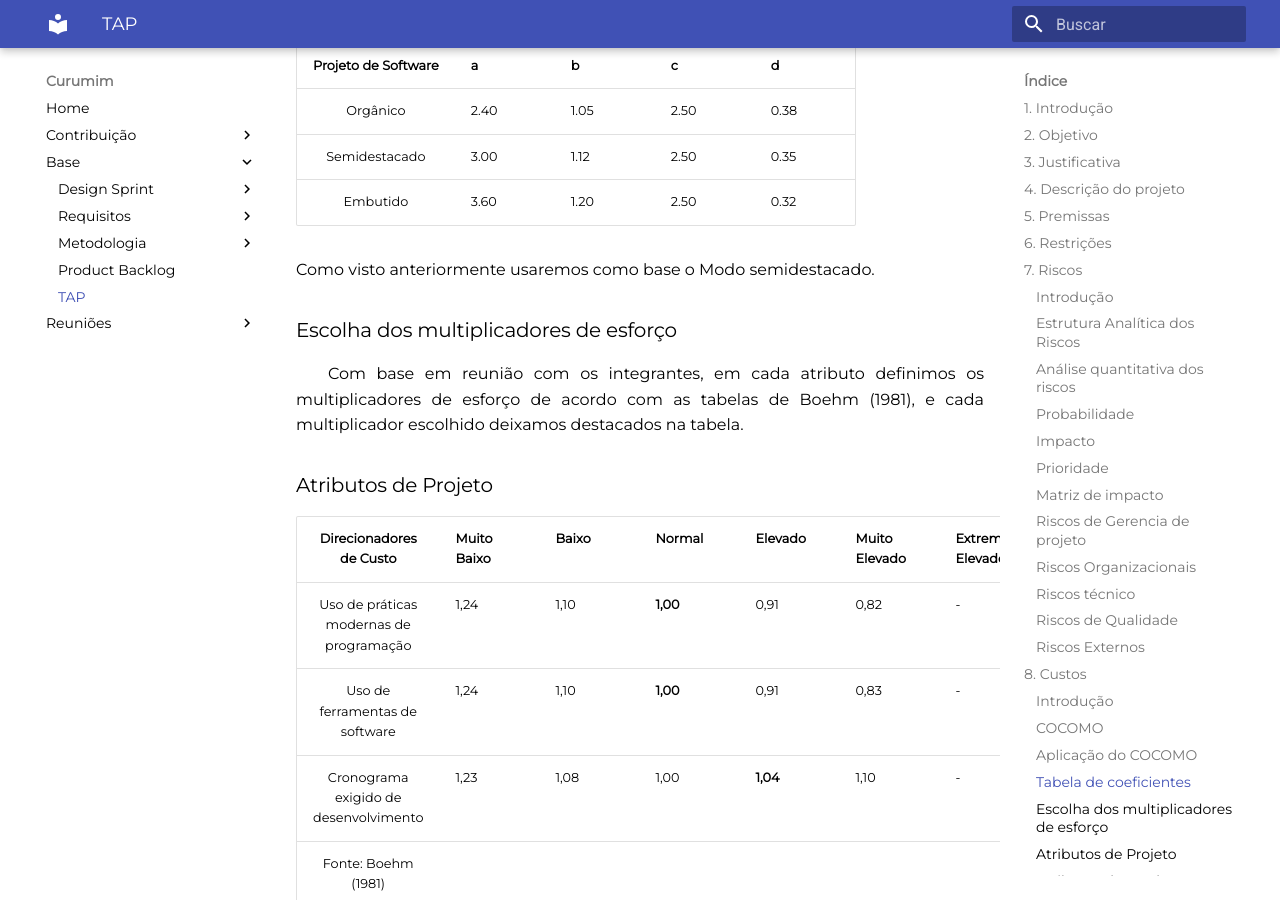
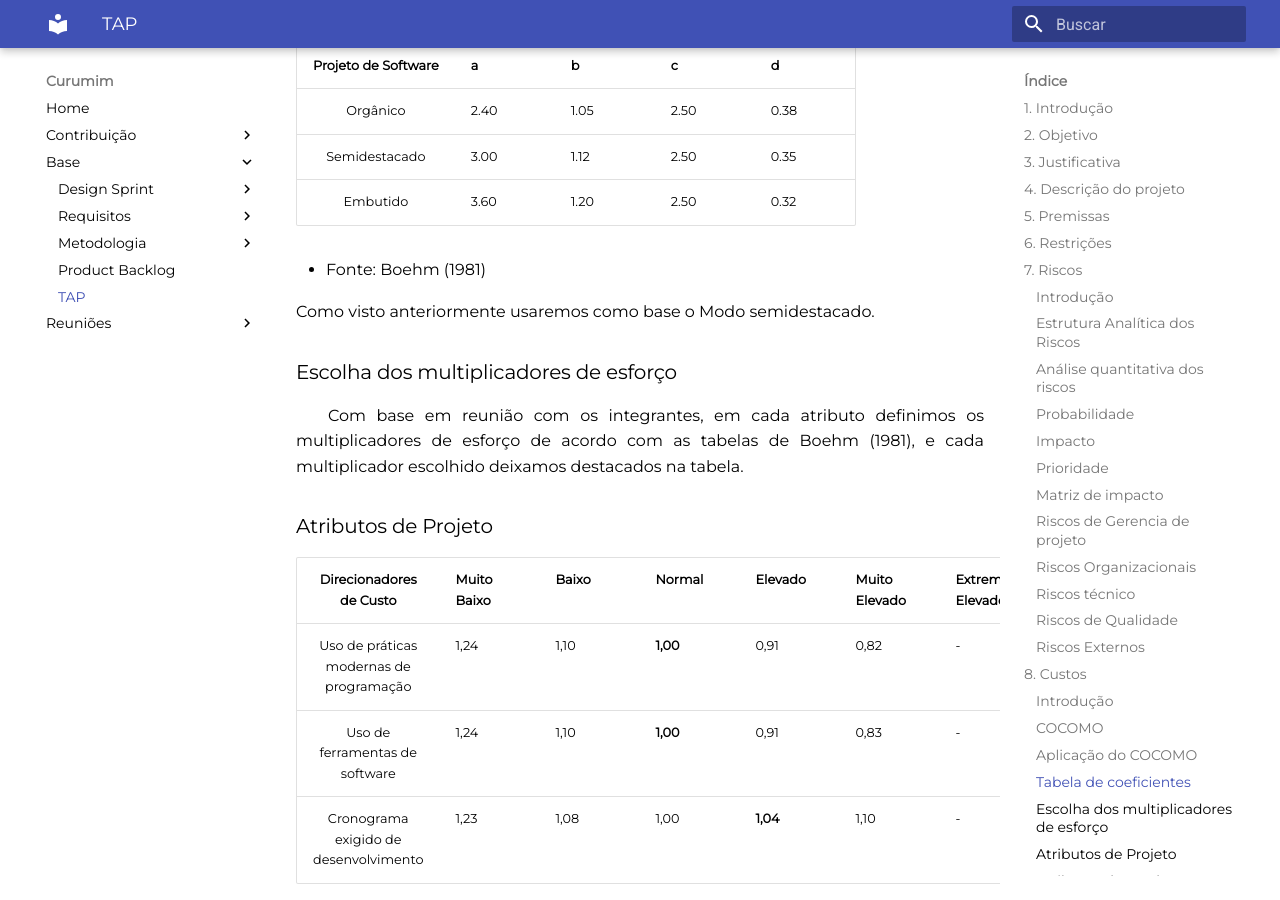
Before and after one commit to UnBArqDsw2021-1/2021.1_G6_Curumim, an MkDocs documentation site: the page built from docs/base/tap/tap.md, in a window 1280 px wide and 900 px high, scrolled down 9143 px. Built offline with MkDocs 1.6.1 and Material for MkDocs 9.7.7, drawn with Linux system fonts in a browser that asks for light colours.

Commit message:
doc(#46) Corrigindo fonte das tabelas.

```diff
--- a/docs/base/tap/tap.md
+++ b/docs/base/tap/tap.md
@@ -170,6 +170,8 @@ No caso do nosso projeto, se trata de um Modo Semidestacado.
 | Semidestacado | 3.00 | 1.12 | 2.50 | 0.35 |
 | Embutido      | 3.60 | 1.20 | 2.50 | 0.32 |
 
+* Fonte: Boehm (1981)
+
 Como visto anteriormente usaremos como base o Modo semidestacado.
 
 ### Escolha dos multiplicadores de esforço
@@ -183,7 +185,8 @@ Como visto anteriormente usaremos como base o Modo semidestacado.
 | Uso de práticas modernas de programação | 1,24  | 1,10 | **1,00** | 0,91 | 0,82 | - |
 | Uso de ferramentas de software          | 1,24  | 1,10 | **1,00** | 0,91 | 0,83 | - |
 | Cronograma exigido de desenvolvimento   | 1,23  | 1,08 | 1,00 | **1,04** | 1,10 | - |
-Fonte: Boehm (1981)
+
+* Fonte: Boehm (1981)
 
 ### Atributos do Produto
 
@@ -192,7 +195,8 @@ Fonte: Boehm (1981)
 | Confiabilidade exigida do software  | 0,75 | 0,88 | 1,00 | **1,15** | 1,40 |  -   |
 | Tamanho do banco de dados           |   -  | 0,94 | **1,00** | 1,08 | 1,16 |  -   |
 | Complexidade do produto             | 0,70 | 0,85 | **1,00** | 1,15 | 1,30 | 1,65 |
-Fonte: Boehm (1981)
+
+* Fonte: Boehm (1981)
 
 ### Atributos de Pessoal
 
@@ -202,6 +206,7 @@ Fonte: Boehm (1981)
 | Experiência em aplicações       | 1.29  | 1.13  |   1.00      | **0.91**  | 0.82  | - |
 | Capacidade do programador       | 1.42  | 1.17  |   1.00      | **0.86**  | 0.70  | - |
 
+* Fonte: Boehm (1981)
 
 ### Calculo da Estimativa do Esforço
 
```
